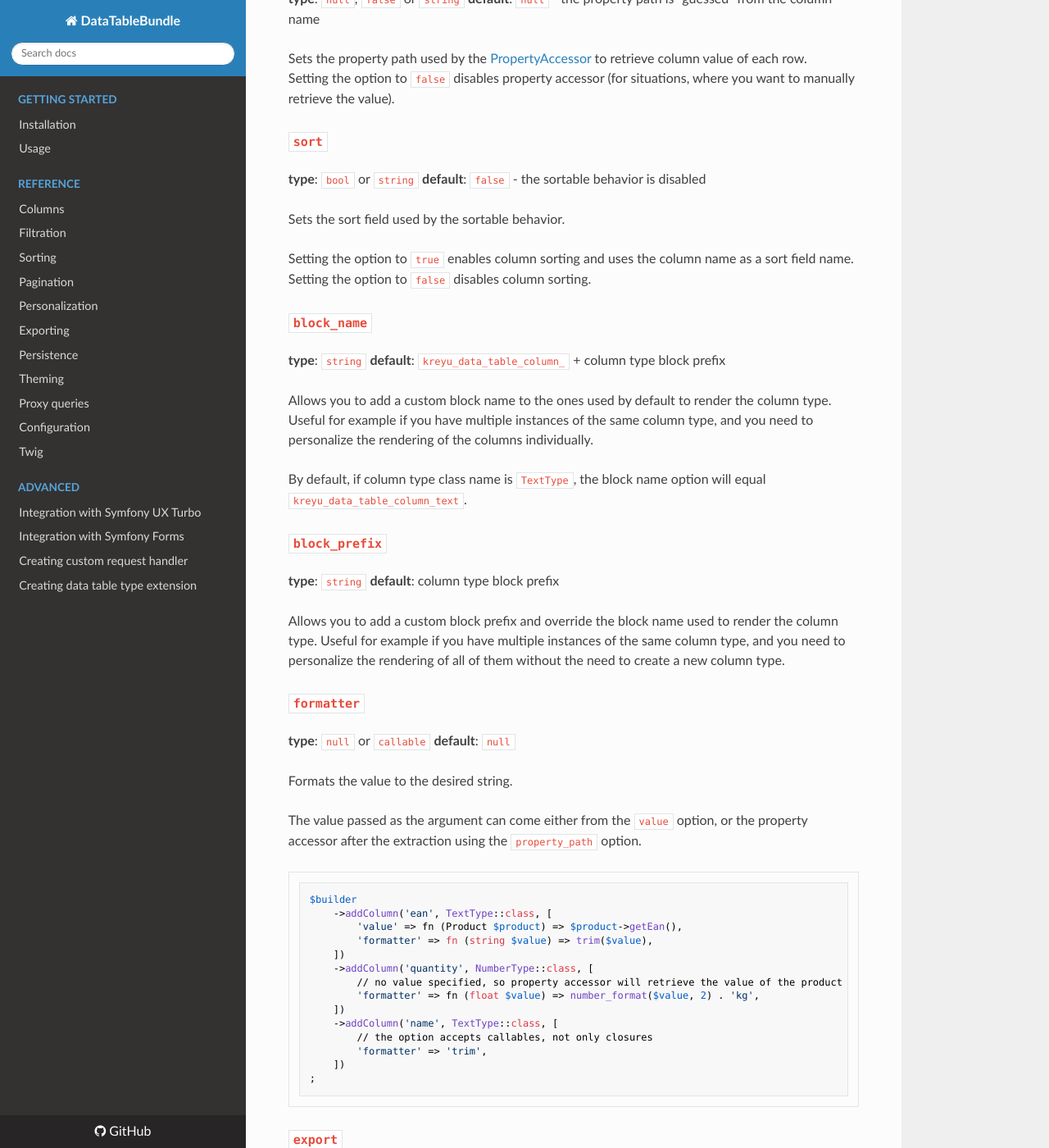
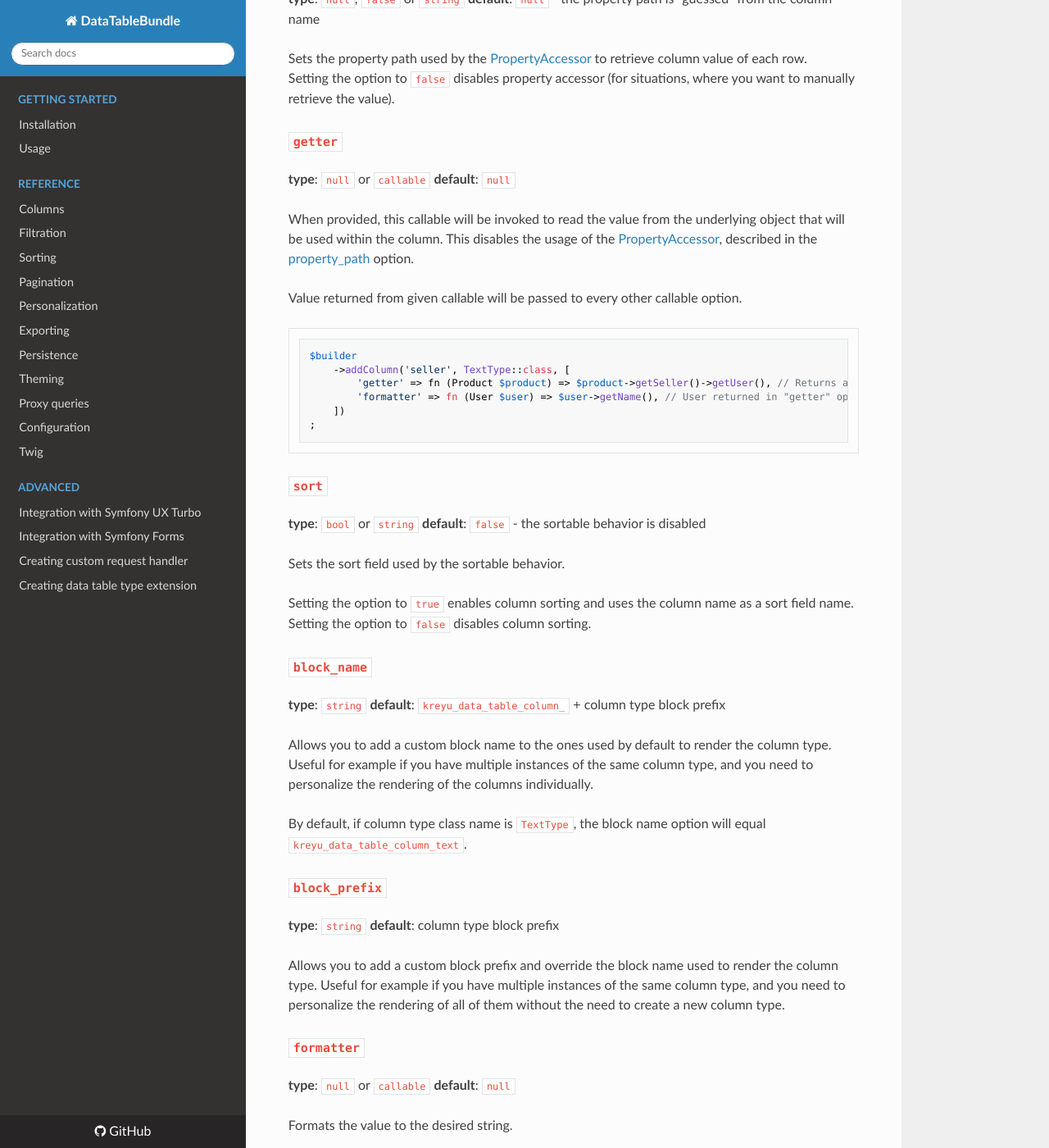
Before and after one commit to Kreyu/data-table-bundle, an MkDocs documentation site: the page built from docs/reference/columns/types/column.md, in a window 1280 px wide and 1400 px high, scrolled down 818 px. Shown: the whole window at 82% size. Built offline with MkDocs 1.6.1, drawn with Linux system fonts in a browser that asks for light colours; nearby versions of some CDN libraries; some of the changed text lies outside the part shown.

Commit message:
[Feature] Introduce column "getter" option, better collection column type default options

````diff
--- a/docs/reference/columns/types/column.md
+++ b/docs/reference/columns/types/column.md
@@ -29,6 +29,24 @@ Setting the option to `false` disables translation for the column.
 
 Sets the property path used by the [PropertyAccessor](https://symfony.com/doc/current/components/property_access.html) to retrieve column value of each row.
 Setting the option to `false` disables property accessor (for situations, where you want to manually retrieve the value).
+
+### `getter`
+
+**type**: `null` or `callable` **default**: `null`
+
+When provided, this callable will be invoked to read the value from the underlying object that will be used within the column.
+This disables the usage of the [PropertyAccessor](https://symfony.com/doc/current/components/property_access.html), described in the [property_path](#propertypath) option.
+
+Value returned from given callable will be passed to every other callable option.
+
+```php
+$builder
+    ->addColumn('seller', TextType::class, [
+        'getter' => fn (Product $product) => $product->getSeller()->getUser(), // Returns an instance of User
+        'formatter' => fn (User $user) => $user->getName(), // User returned in "getter" option is passed here
+    ])
+;
+```
 
 ### `sort`
 
@@ -66,17 +84,11 @@ or the property accessor after the extraction using the `property_path` option.
 
 ```php
 $builder
-    ->addColumn('ean', TextType::class, [
-        'value' => fn (Product $product) => $product->getEan(),
-        'formatter' => fn (string $value) => trim($value),
+    ->addColumn('name', TextType::class, [
+        'formatter' => 'trim',
     ])
     ->addColumn('quantity', NumberType::class, [
-        // no value specified, so property accessor will retrieve the value of the product "quantity"
         'formatter' => fn (float $value) => number_format($value, 2) . 'kg',
-    ])
-    ->addColumn('name', TextType::class, [
-        // the option accepts callables, not only closures
-        'formatter' => 'trim',
     ])
 ;
 ```
@@ -117,7 +129,7 @@ Setting this option to `false` excludes the column from the exports.
 Because some column options can be an instance of `\Closure`, the bundle will automatically
 call them, passing column value, data, whole column object and array of options, as the closure arguments.
 
-This process is called "resolving", and the [formatter](#formatter) and [value](#value) options are excluded from the process.
+This process is called "resolving", and the [formatter](#formatter) option is excluded from the process.
 Because it may be possible, that the user does **not** want to get an option resolved (not call the closure at all),
 it is possible to pass the option name to this array, to exclude it from the resolving process.
 
````
Also changed, not shown: other parts of docs/reference/columns/types/column.md (+1 -3 lines), docs/reference/columns/types/collection.md (+14 -5 lines), 2 other files.
